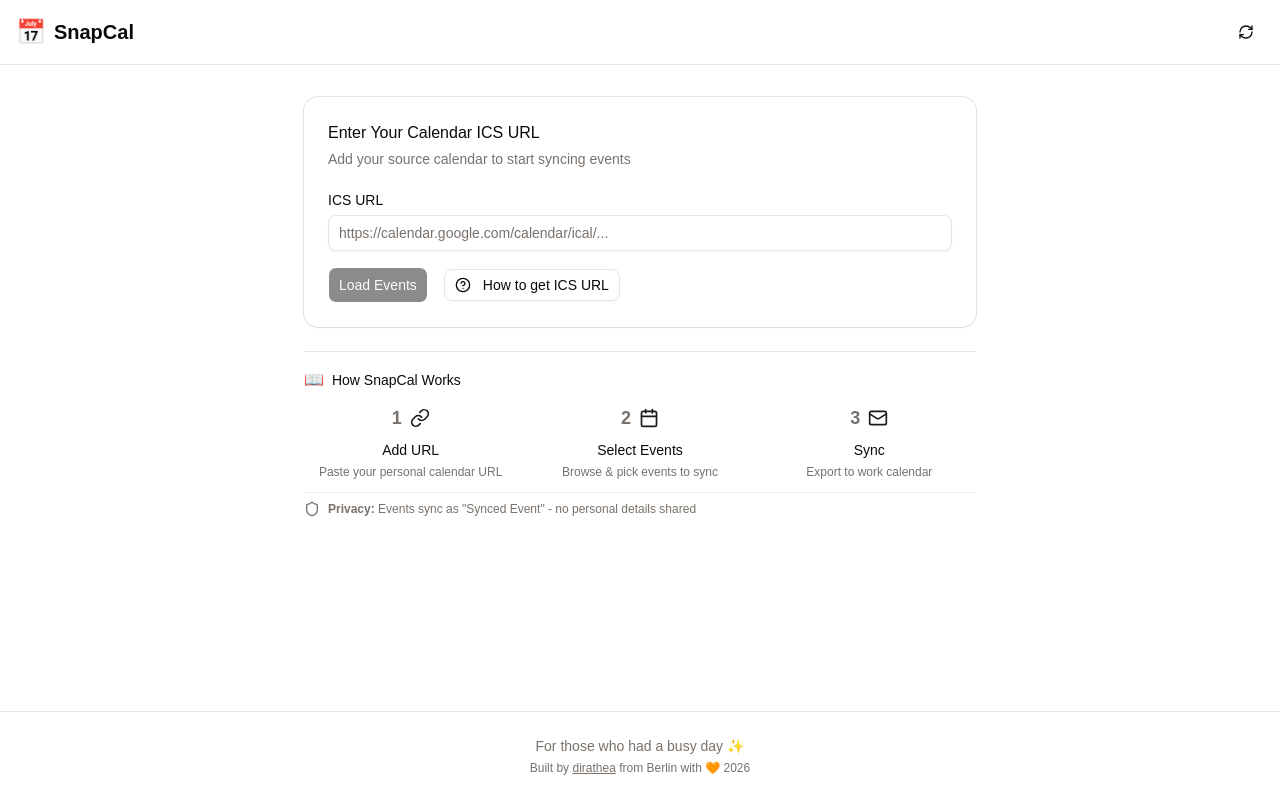
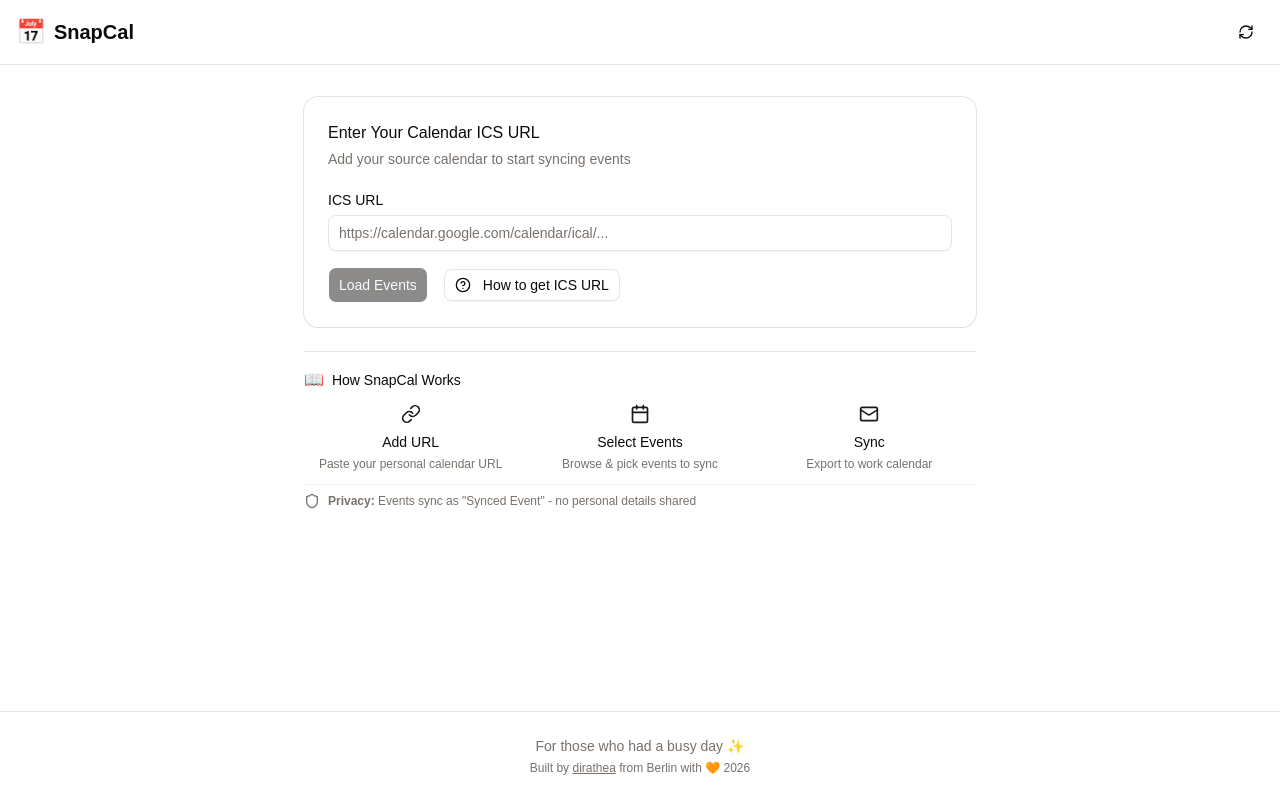
Before and after one commit to dirathea/getbusicalapp, a React (Vite) app: page /setup in a window 1280 px wide. Built offline with nearby package versions, Linux system fonts and the light colour scheme.

Commit message:
feat: remove numbers on instruction for aesthetic

```diff
--- a/src/components/InstructionsGuide.tsx
+++ b/src/components/InstructionsGuide.tsx
@@ -14,7 +14,6 @@ export function InstructionsGuide() {
         {/* Step 1: Add URL */}
         <div className="flex flex-col items-center text-center space-y-2">
           <div className="flex items-center gap-2">
-            <span className="text-lg font-semibold text-muted-foreground">1</span>
             <LinkIcon className="h-5 w-5 text-primary" />
           </div>
           <div className="space-y-1">
@@ -28,7 +27,6 @@ export function InstructionsGuide() {
         {/* Step 2: Select Events */}
         <div className="flex flex-col items-center text-center space-y-2">
           <div className="flex items-center gap-2">
-            <span className="text-lg font-semibold text-muted-foreground">2</span>
             <CalendarIcon className="h-5 w-5 text-primary" />
           </div>
           <div className="space-y-1">
@@ -42,7 +40,6 @@ export function InstructionsGuide() {
         {/* Step 3: Sync */}
         <div className="flex flex-col items-center text-center space-y-2">
           <div className="flex items-center gap-2">
-            <span className="text-lg font-semibold text-muted-foreground">3</span>
             <MailIcon className="h-5 w-5 text-primary" />
           </div>
           <div className="space-y-1">
```
